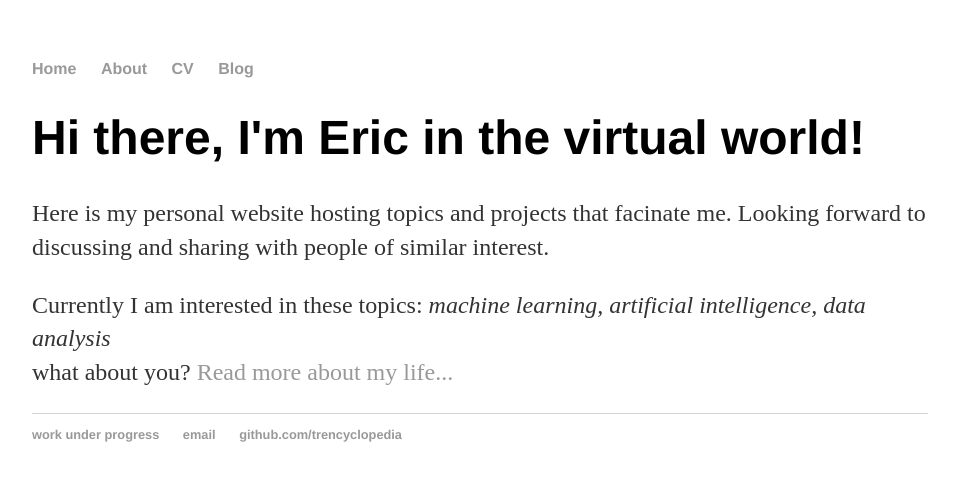
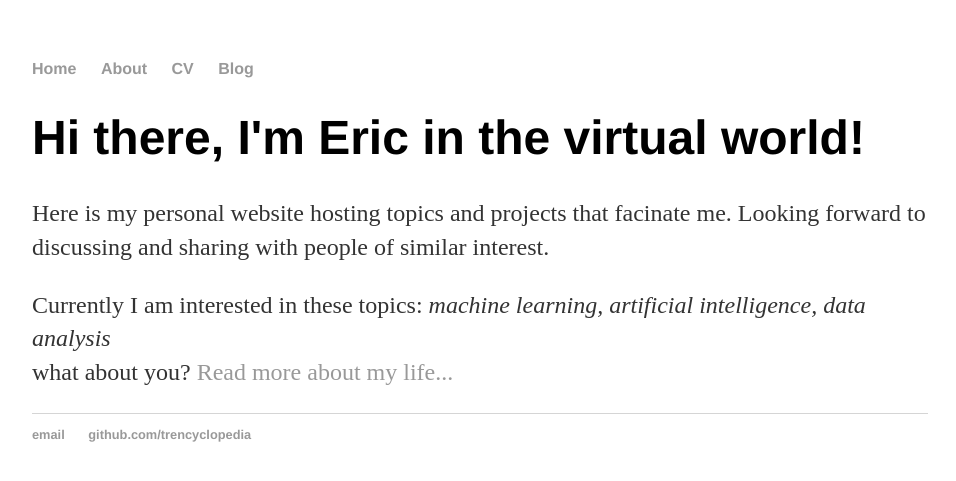
Before and after one commit to trencyclopedia/trencyclopedia.github.io, a Jekyll site: the page built from index.html, in a window 1280 px wide. Shown: the top 481 px of the page, without its empty margins (160-1116 px from the left). Built offline with Jekyll 4.4.1, drawn with Linux system fonts in a browser that asks for light colours.

Commit message:
Update default.html

```diff
--- a/_layouts/default.html
+++ b/_layouts/default.html
@@ -20,8 +20,7 @@
 
 			</div><!-- /.container -->
 			<footer>
-	    		<ul>
-	        		<li><a >work under progress</a></li>
+	    		        <ul>
 				<li><a href="mailto:trencyclopedia@gmail.com">email</a></li>
 	        		<li><a href="https://github.com/trencyclopedia">github.com/trencyclopedia</a></li>
 				</ul>
```
